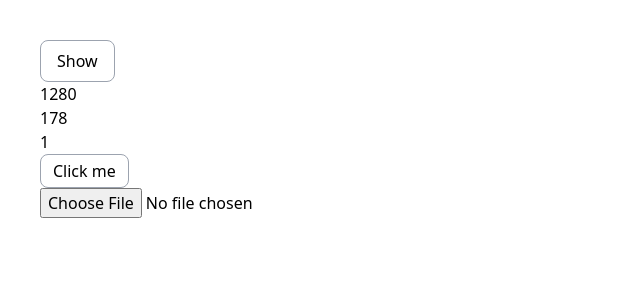
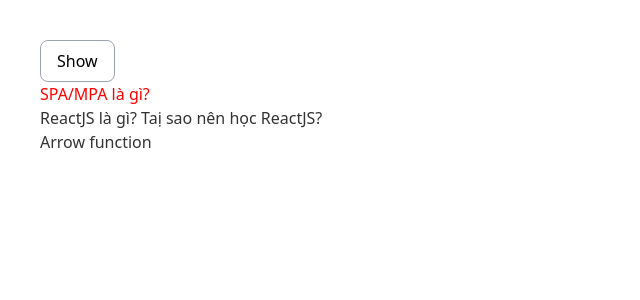
Before and after one commit to nmnhi/Reactjs, a React (Create React App) app: page / in a window 1280 px wide. Both pictures are taken after a click on the button "Show". Shown: the top 300 px of the page, without its empty margins (0-640 px from the left). Built offline with nearby package versions, Linux system fonts and the light colour scheme.

Commit message:
fake chat

```diff
--- /dev/null
+++ b/src/Components/FakeChat.tsx
@@ -0,0 +1,37 @@
+import { useState, useEffect } from "react";
+const lessons = [
+  { id: 1, name: "SPA/MPA là gì?" },
+  { id: 2, name: "ReactJS là gì? Taị sao nên học ReactJS?" },
+  { id: 3, name: "Arrow function" },
+];
+
+function Chat() {
+  const [lessonId, setLessonId] = useState(1);
+  useEffect(() => {
+    const handleComment = (e: any) => {
+      console.log(e.detail);
+    };
+    window.addEventListener(`lesson-${lessonId}`, handleComment);
+    return () => {
+      window.removeEventListener(`lesson-${lessonId}`, handleComment);
+    };
+  }, [lessonId]);
+  return (
+    <div>
+      <ul>
+        {lessons.map((lesson) => (
+          <li
+            className="cursor-pointer"
+            key={lesson.id}
+            style={{ color: lessonId === lesson.id ? "red" : "#333" }}
+            onClick={() => setLessonId(lesson.id)}
+          >
+            {lesson.name}
+          </li>
+        ))}
+      </ul>
+    </div>
+  );
+}
+
+export default Chat;
--- a/src/Components/Mounted-Unmounted.tsx
+++ b/src/Components/Mounted-Unmounted.tsx
@@ -4,6 +4,7 @@
 import Countdown from "./Countdown";
 import Count from "./Count";
 import Avatar from "./SelectAvatar";
+import Chat from "./FakeChat";
 // Mounted & Unmounted
 // Mount là thời điểm đưa 1 component vào sử dụng còn unmounted là thời đưa component ra khỏi và không sử dụng nó nữa
 
@@ -18,10 +19,11 @@
         Show
       </button>
       {/* {show && <Content />} */}
-      {show && <Resize />}
-      {show && <Countdown />}
-      {show && <Count />}
-      {show && <Avatar />}
+      {/* {show && <Resize />} */}
+      {/* {show && <Countdown />} */}
+      {/* {show && <Count />} */}
+      {/* {show && <Avatar />} */}
+      {show && <Chat />}
     </div>
   );
 }
--- a/src/index.tsx
+++ b/src/index.tsx
@@ -3,6 +3,22 @@
 import "./index.scss";
 import App from "./App";
 import reportWebVitals from "./reportWebVitals";
+
+// Fake comment
+
+function emitComment(id: any) {
+  setInterval(() => {
+    window.dispatchEvent(
+      new CustomEvent(`lesson-${id}`, {
+        detail: `Nội dung comment của lesson ${id}`,
+      })
+    );
+  }, 2000);
+}
+
+emitComment(1);
+emitComment(2);
+emitComment(3);
 
 const root = ReactDOM.createRoot(
   document.getElementById("root") as HTMLElement
```
Also changed, not shown: src/Document.txt (added).
